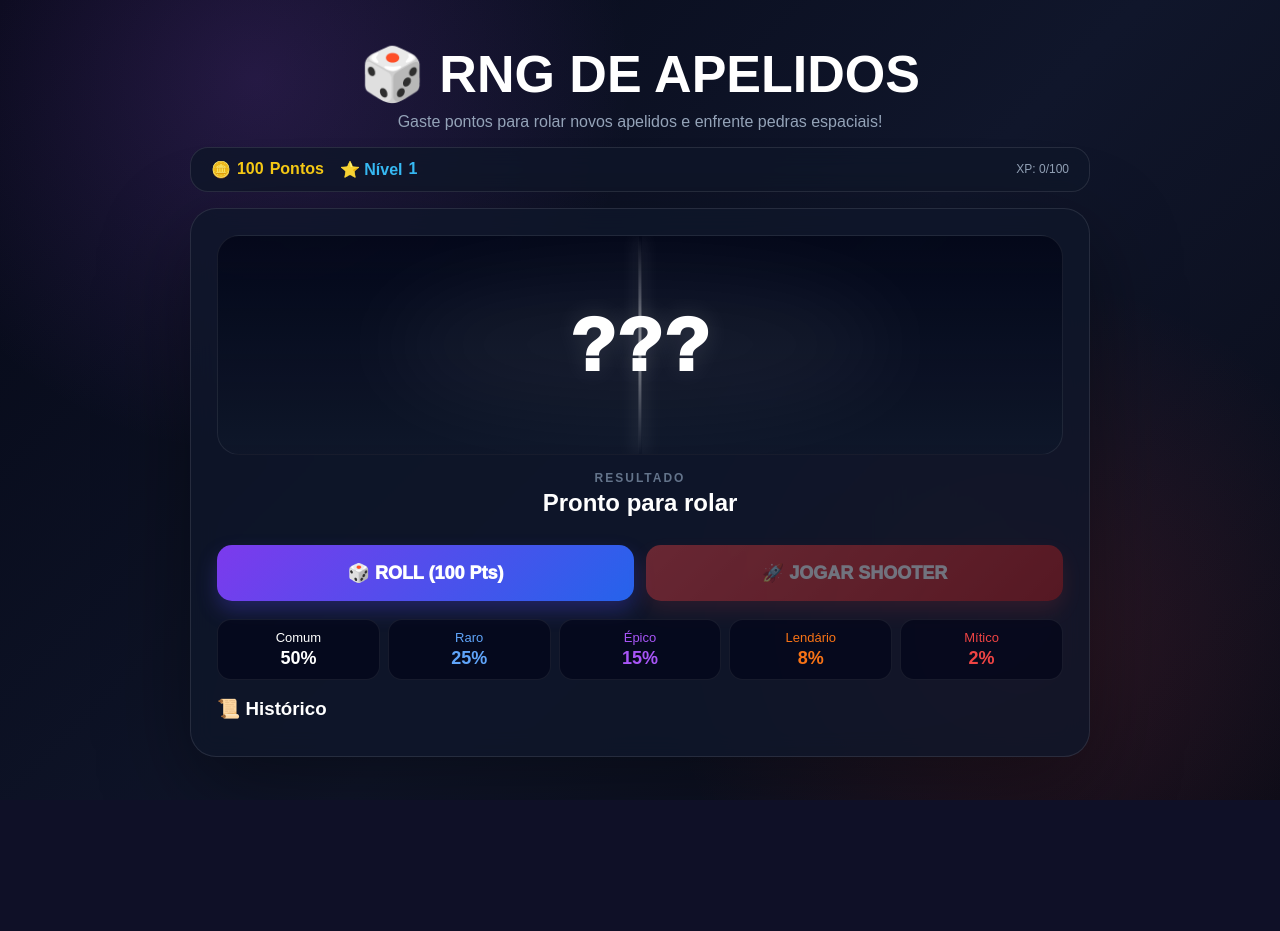
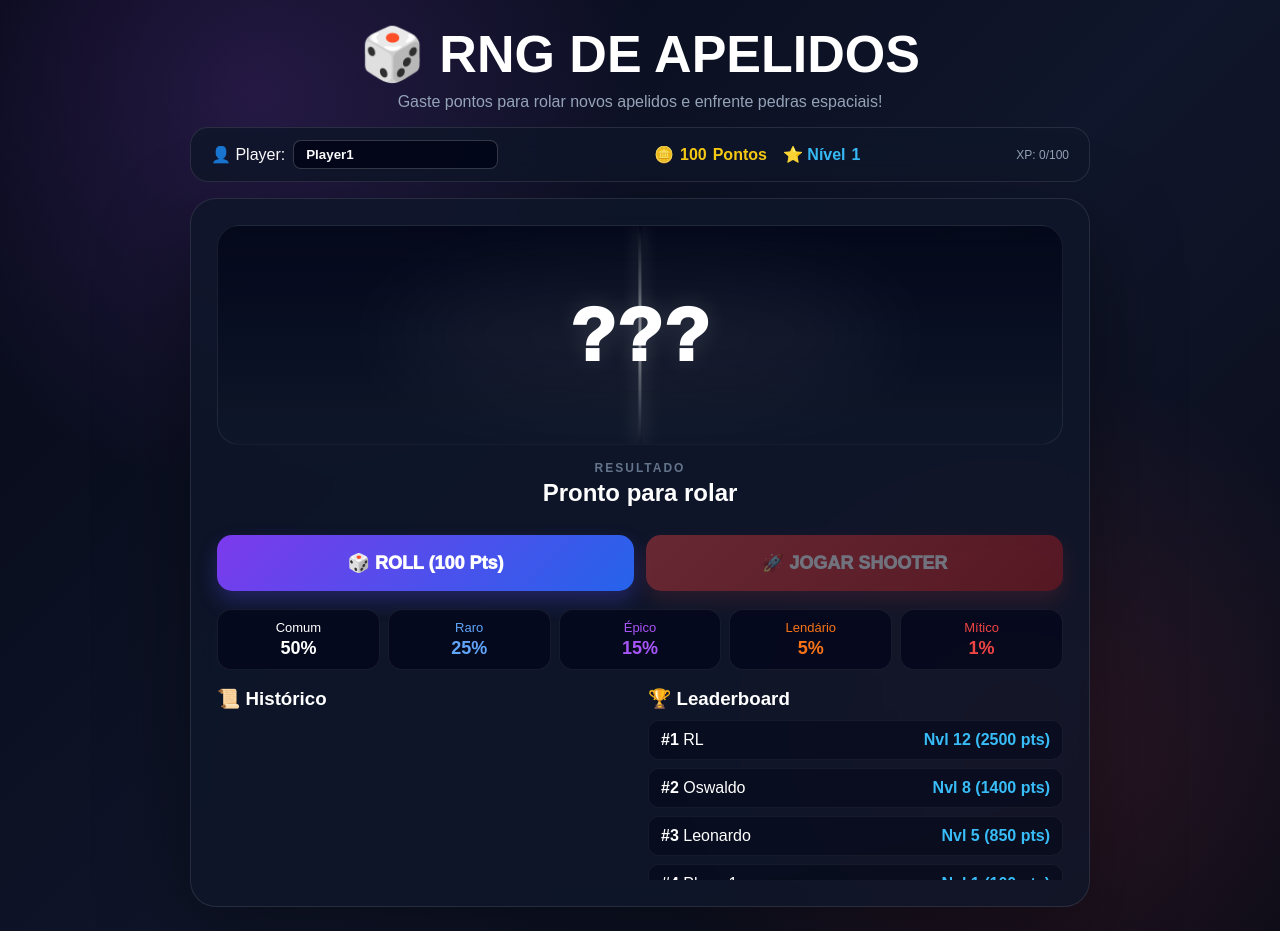
Before and after one commit to oswaldoneto-netizen/RNGSEDUC, a Flask app: page / in a window 1280 px wide. Before the commit the page ends 800 px from the top, so only its background shows below. Run offline with Flask 3, Linux system fonts and the light colour scheme.

Commit message:
Update index.html

```diff
--- a/templates/index.html
+++ b/templates/index.html
@@ -23,12 +23,20 @@
     display:flex; justify-content:space-between; align-items:center;
     background:rgba(15,23,42,.8); border:1px solid rgba(255,255,255,.1);
     padding:12px 20px; border-radius:18px; margin-bottom:16px;
-    backdrop-filter:blur(10px);
+    backdrop-filter:blur(10px); flex-wrap:wrap; gap:10px;
   }
-  .badge-container{display:flex; gap:16px}
+  .badge-container{display:flex; gap:16px; align-items:center}
   .badge{font-size:16px; font-weight:bold; display:flex; align-items:center; gap:6px}
   .badge.coins{color:#facc15}
   .badge.level{color:#38bdf8}
+
+  .player-input-box{
+    display:flex; align-items:center; gap:8px;
+  }
+  .player-input-box input{
+    background:rgba(2,6,23,.8); border:1px solid rgba(255,255,255,.2);
+    color:#fff; padding:6px 12px; border-radius:8px; font-weight:bold;
+  }
 
   .card{
     background:rgba(15,23,42,.78);
@@ -113,6 +121,7 @@
   .epic{color:#a855f7; text-shadow:0 0 22px rgba(168,85,247,.65)}
   .legendary{color:#f97316; text-shadow:0 0 24px rgba(249,115,22,.7)}
   .mythic{color:#ef4444; text-shadow:0 0 28px rgba(239,68,68,.8)}
+  .secret{color:#10b981; text-shadow:0 0 30px rgba(16,185,129,1)}
 
   .btn-group{display:grid;grid-template-columns:1fr 1fr;gap:12px;margin-top:20px}
   button{
@@ -142,10 +151,11 @@
   }
   .stat b{display:block;font-size:18px;margin-top:3px}
 
-  .history{margin-top:18px}
-  .history h3{margin:0 0 10px}
-  .history-list{display:grid;gap:8px;max-height:140px;overflow:auto}
-  .history-item{
+  .sections{display:grid; grid-template-columns:1fr 1fr; gap:16px; margin-top:18px}
+  .history, .leaderboard{margin-top:0}
+  .history h3, .leaderboard h3{margin:0 0 10px}
+  .history-list, .leaderboard-list{display:grid;gap:8px;max-height:160px;overflow:auto}
+  .history-item, .leaderboard-item{
     display:flex;justify-content:space-between;align-items:center;
     padding:10px 12px;border-radius:11px;background:rgba(2,6,23,.5);
     border:1px solid rgba(255,255,255,.05)
@@ -156,6 +166,7 @@
   .tag.epic{background:rgba(168,85,247,.15); color:#a855f7}
   .tag.legendary{background:rgba(249,115,22,.15); color:#f97316}
   .tag.mythic{background:rgba(239,68,68,.15); color:#ef4444}
+  .tag.secret{background:rgba(16,185,129,.2); color:#10b981}
 
   .game-modal{
     display:none;position:fixed;inset:0;
@@ -181,6 +192,7 @@
 
   @media(max-width:700px){
     .stats{grid-template-columns:repeat(3,1fr)}
+    .sections{grid-template-columns:1fr}
     .btn-group{grid-template-columns:1fr}
     .card{padding:16px}
     .rng{height:180px}
@@ -194,6 +206,10 @@
   <p class="sub">Gaste pontos para rolar novos apelidos e enfrente pedras espaciais!</p>
 
   <div class="top-bar">
+    <div class="player-input-box">
+      <label for="playerName">👤 Player:</label>
+      <input type="text" id="playerName" value="Player1" maxlength="12">
+    </div>
     <div class="badge-container">
       <div class="badge coins">🪙 <span id="userCoins">100</span> Pontos</div>
       <div class="badge level">⭐ Nível <span id="userLevel">1</span></div>
@@ -227,17 +243,23 @@
       <div class="stat" style="color:#a855f7">Épico<b>15%</b>
         <div class="tooltip">🔫 Tiro Triplo | ⚡ Cadência: 1.7x | ❤️ Vida: 5</div>
       </div>
-      <div class="stat" style="color:#f97316">Lendário<b>8%</b>
+      <div class="stat" style="color:#f97316">Lendário<b>5%</b>
         <div class="tooltip">🔫 Tiro Quádruplo + Escudo | ⚡ Cadência: 2.2x | ❤️ Vida: 7</div>
       </div>
-      <div class="stat" style="color:#ef4444">Mítico<b>2%</b>
+      <div class="stat" style="color:#ef4444">Mítico<b>1%</b>
         <div class="tooltip">🔫 Tiro Espalhado x5 + Super Escudo | ⚡ Cadência: 3.5x | ❤️ Vida: 10</div>
       </div>
     </div>
 
-    <div class="history">
-      <h3>📜 Histórico</h3>
-      <div class="history-list" id="history"></div>
+    <div class="sections">
+      <div class="history">
+        <h3>📜 Histórico</h3>
+        <div class="history-list" id="history"></div>
+      </div>
+      <div class="leaderboard">
+        <h3>🏆 Leaderboard</h3>
+        <div class="leaderboard-list" id="leaderboard"></div>
+      </div>
     </div>
   </div>
 </div>
@@ -257,20 +279,26 @@
 
 <script>
 const data = [
-  {name:"nicolas", rarity:"Comum"},
-  {name:"henrico", rarity:"Comum"},
-  {name:"kenedy", rarity:"Comum"},
+  {name:"Henrico", rarity:"Comum"},
+  {name:"Nicolas", rarity:"Comum"},
+  {name:"Pedro", rarity:"Comum"},
 
-  {name:"Jadrin", rarity:"Raro"},
-  {name:"bruno", rarity:"Raro"},
+  {name:"Bruno", rarity:"Raro"},
+  {name:"Presidente", rarity:"Raro"},
+  {name:"Wlissys", rarity:"Raro"},
 
-  {name:"lipao", rarity:"Épico"},
-  {name:"pietro", rarity:"Épico"},
+  {name:"Jadrian", rarity:"Épico"},
+  {name:"Guilherme", rarity:"Épico"},
+  {name:"Thales", rarity:"Épico"},
 
-  {name:"oswaldo", rarity:"Lendário"},
-  {name:"leonardo", rarity:"Lendário"},
+  {name:"Lipão", rarity:"Lendário"},
+  {name:"Leonardo", rarity:"Lendário"},
+  {name:"Oswaldo", rarity:"Lendário"},
 
-  {name:"RL", rarity:"Mítico"}
+  {name:"RL", rarity:"Mítico"},
+  {name:"Matheuzinho", rarity:"Mítico"},
+
+  {name:"POLO", rarity:"Secreto"}
 ];
 
 const rarityStats = {
@@ -278,7 +306,8 @@ const rarityStats = {
   "Raro":     { color: "#60a5fa", shootDelay: 260, bullets: 2, hp: 4,  type: "Duplo" },
   "Épico":    { color: "#a855f7", shootDelay: 190, bullets: 3, hp: 5,  type: "Triplo" },
   "Lendário": { color: "#f97316", shootDelay: 130, bullets: 4, hp: 7,  type: "Quádruplo" },
-  "Mítico":   { color: "#ef4444", shootDelay: 70,  bullets: 5, hp: 10, type: "Espalhado x5" }
+  "Mítico":   { color: "#ef4444", shootDelay: 70,  bullets: 5, hp: 10, type: "Espalhado x5" },
+  "Secreto":  { color: "#10b981", shootDelay: 40,  bullets: 5, hp: 15, type: "Laser Infinito Secreto" }
 };
 
 let coins = 100;
@@ -292,6 +321,8 @@ const rollBtn = document.getElementById("roll");
 const playBtn = document.getElementById("play");
 const rngBox = document.getElementById("rngBox");
 const historyEl = document.getElementById("history");
+const leaderboardEl = document.getElementById("leaderboard");
+const playerNameInput = document.getElementById("playerName");
 
 const userCoinsEl = document.getElementById("userCoins");
 const userLevelEl = document.getElementById("userLevel");
@@ -299,6 +330,11 @@ const userXpEl = document.getElementById("userXp");
 
 let rolling = false;
 let history = [];
+let leaderboard = [
+  {name: "RL", level: 12, coins: 2500},
+  {name: "Oswaldo", level: 8, coins: 1400},
+  {name: "Leonardo", level: 5, coins: 850}
+];
 let currentResult = null;
 
 function updateUI(){
@@ -309,6 +345,28 @@ function updateUI(){
   if(!rolling){
     rollBtn.disabled = coins < ROLL_COST;
   }
+  updateLeaderboard();
+}
+
+function updateLeaderboard(){
+  const pName = playerNameInput.value.trim() || "Player1";
+
+  let existing = leaderboard.find(p => p.name === pName);
+  if(existing){
+    existing.level = level;
+    existing.coins = coins;
+  } else {
+    leaderboard.push({name: pName, level: level, coins: coins});
+  }
+
+  leaderboard.sort((a,b) => b.level !== a.level ? b.level - a.level : b.coins - a.coins);
+
+  leaderboardEl.innerHTML = leaderboard.slice(0, 5).map((x, i) => `
+    <div class="leaderboard-item">
+      <span><b>#${i+1}</b> ${x.name}</span>
+      <span style="color:#38bdf8; font-weight:bold">Nvl ${x.level} (${x.coins} pts)</span>
+    </div>
+  `).join("");
 }
 
 function addXp(amount){
@@ -328,15 +386,17 @@ function className(r){
   if(r==="Épico") return "epic";
   if(r==="Lendário") return "legendary";
   if(r==="Mítico") return "mythic";
+  if(r==="Secreto") return "secret";
   return "common";
 }
 
 function rarityRoll(){
   const n = Math.random() * 100;
-  if(n < 50) return "Comum";
-  if(n < 75) return "Raro";
-  if(n < 90) return "Épico";
-  if(n < 98) return "Lendário";
+  if(n < 0.01) return "Secreto";
+  if(n < 50.01) return "Comum";
+  if(n < 75.01) return "Raro";
+  if(n < 90.01) return "Épico";
+  if(n < 95.01) return "Lendário";
   return "Mítico";
 }
 
@@ -345,7 +405,10 @@ function pick(rarity){
   return p[Math.floor(Math.random() * p.length)];
 }
 
-function randomAny(){ return data[Math.floor(Math.random() * data.length)]; }
+function randomAny(){
+  const visibleData = data.filter(x => x.rarity !== "Secreto");
+  return visibleData[Math.floor(Math.random() * visibleData.length)];
+}
 
 function addHistory(item){
   history.unshift(item);
@@ -451,7 +514,8 @@ function startGame(){
   modal.classList.add("active");
   currentStats = rarityStats[currentResult.rarity];
 
-  pInfo.textContent = currentResult.name;
+  const pName = playerNameInput.value.trim() || "Player";
+  pInfo.textContent = `${pName} (${currentResult.name})`;
   pInfo.style.color = currentStats.color;
 
   sessionCoins = 0;
@@ -622,7 +686,7 @@ function loop(now){
       currentHp--;
       hpEl.textContent = currentHp;
       if(currentHp <= 0){
-        alert(`Game Over! ${currentResult.name} coletou +${sessionCoins} Pontos nesta partida!`);
+        alert(`Game Over! Coletou +${sessionCoins} Pontos nesta partida!`);
         closeGame();
         return;
       }
@@ -657,6 +721,7 @@ function loop(now){
   gameLoopId = requestAnimationFrame(loop);
 }
 
+playerNameInput.addEventListener("input", updateUI);
 updateUI();
 </script>
 </body>
```
